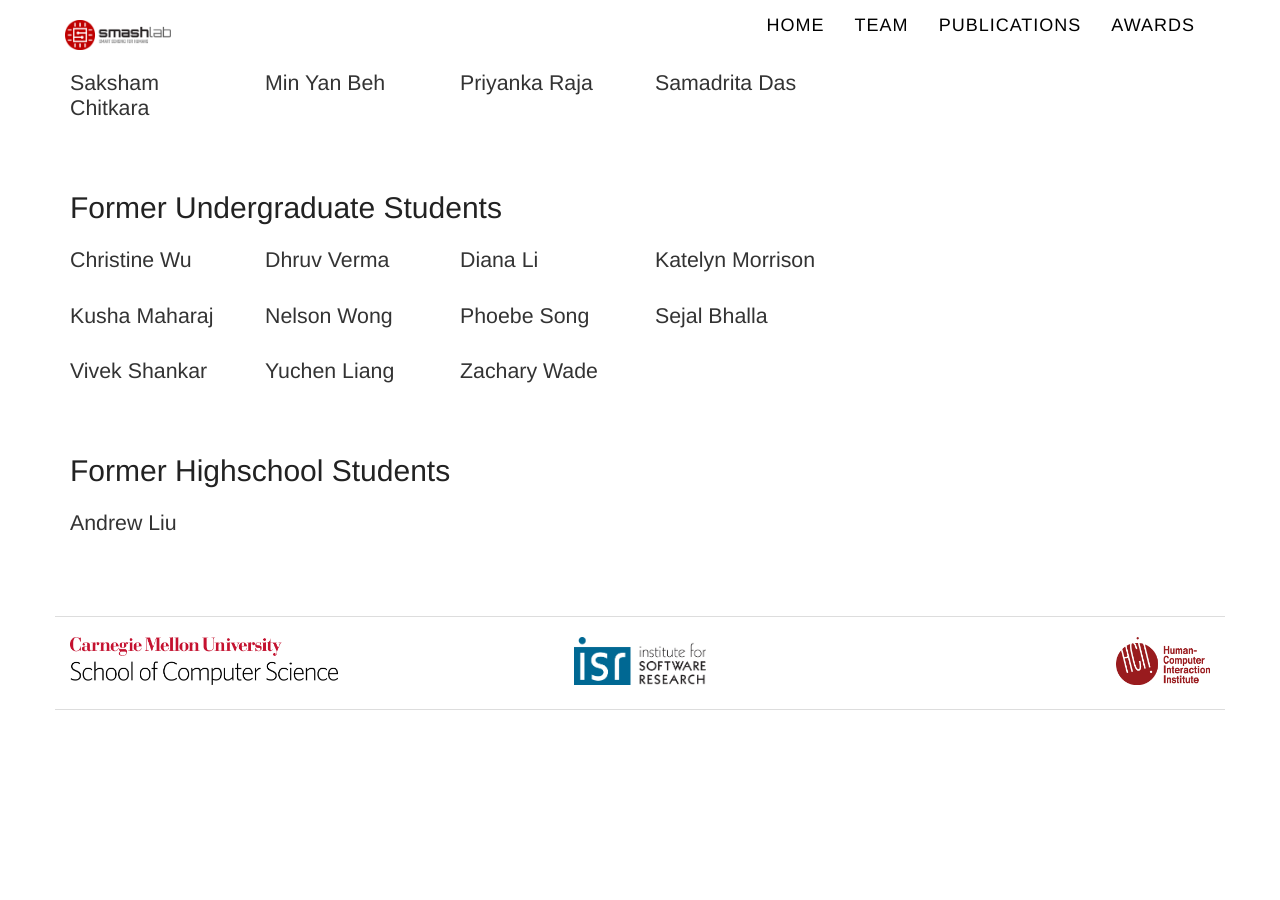
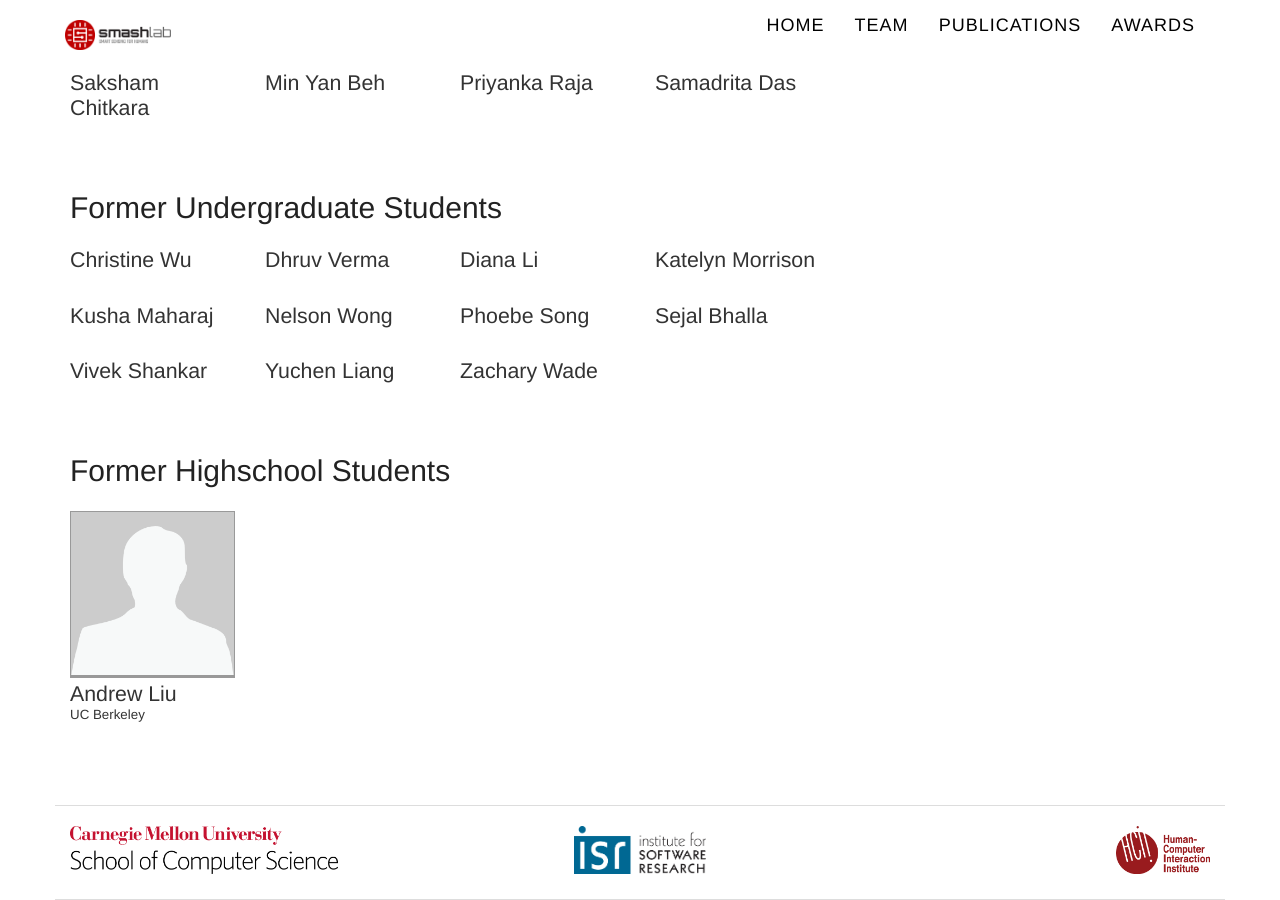
Before and after one commit to cmusmashlab/cmusmashlab.github.io, a Jekyll site: the page built from members/index.html, in a window 1280 px wide and 900 px high, scrolled down 1928 px. Built offline with Jekyll 4.4.1, drawn with Linux system fonts in a browser that asks for light colours; nearby versions of some CDN libraries; some web fonts are replaced; before the commit the page ends 2638 px from its top, so only the background shows below that.

Commit message:
Update index.html

```diff
--- a/members/index.html
+++ b/members/index.html
@@ -137,10 +137,13 @@
 {% for member in hs_alumni %}
   {% assign affiliation = site.data.affiliations[member.affiliation] %}
 
-  <div class="member-badge col-md-2 col-sm-3 col-xs-4">
+ <div class="member-badge col-md-2 col-sm-3 col-xs-4">
+    <div class="image">{% if member.website != nil %}<a href="{{ member.website }}">{% endif %}<img src="{{site.url}}{{member.image}}"/>{% if member.website != nil %}</a>{% endif %}</div>
     <div class="details">
       <div class="name">{% if member.website == nil %}{{ member.name }}{% else %}<a href="{{ member.website }}">{{ member.name }}</a>{% endif %}</div>
-      <div class="affiliation">{% if member.affiliation != nil %}{{ affiliation }}{% endif %}</div>
+            <div class="degree">{% if member.degree != nil %}{{ member.degree }}{% endif %}</div>
+      <div class="affiliation">{% if member.affiliation != nil %}{{ member.affiliation }}{% endif %}</div>
+      <div class="email">{% if member.email != nil %}<span><a href="mailto::{{ member.email }}">{{ member.email }}</a></span>{% endif %} </div>
     </div>
   </div>
 {% endfor %}
```
